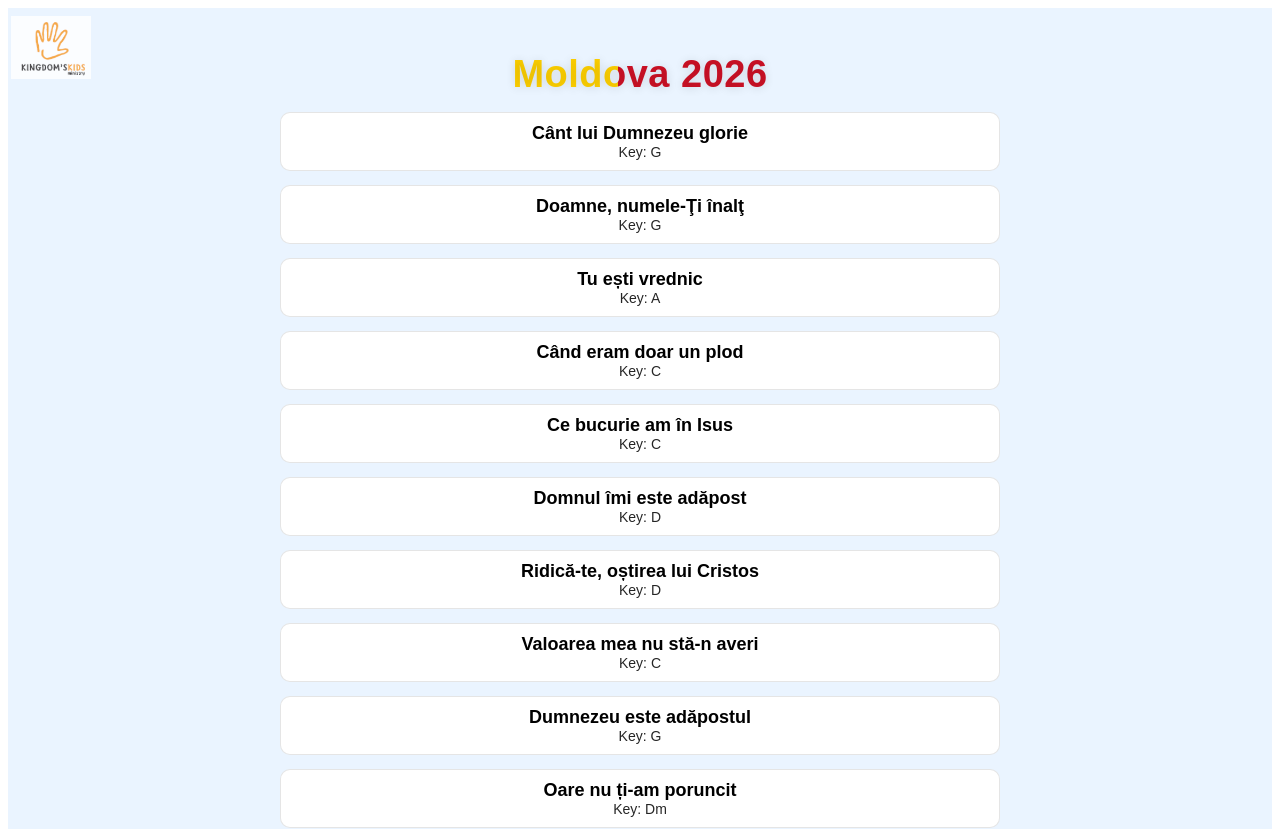
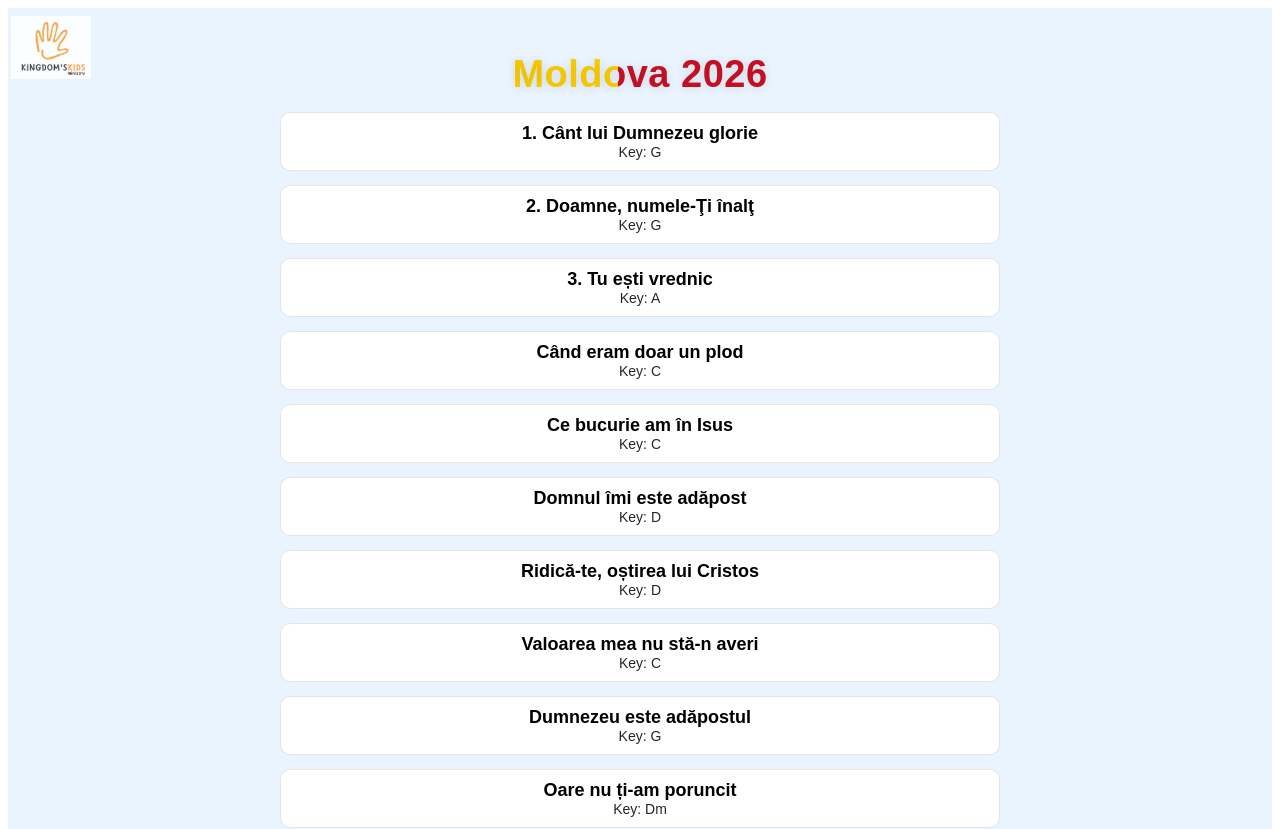
Before and after one commit to suiramchi-blip/moldova-song-book1, a React (Vite) app: page / in a window 1280 px wide. Shown: the top 829 px of the page. Built offline with nearby package versions, Linux system fonts and the light colour scheme.

Commit message:
Update App.tsx

```diff
--- a/src/App.tsx
+++ b/src/App.tsx
@@ -17,7 +17,7 @@ type Song = {
 const songsData: Song[] = [
   {
     id: 1,
-    title: "Cânt lui Dumnezeu glorie",
+    title: "1. Cânt lui Dumnezeu glorie",
     key: "G",
     youtube: "https://www.youtube.com/watch?v=JKoox3ZWKXk&list=RDJKoox3ZWKXk&start_radio=1",
     lyrics: `
@@ -88,7 +88,7 @@ Lui Dumnezeu glorie.
   },
   {
     id: 2,
-    title: "Doamne, numele-Ţi înalţ",
+    title: "2. Doamne, numele-Ţi înalţ",
     key: "G",
     youtube:
       "https://www.youtube.com/watch?v=WSYW6SyqioA&list=RDWSYW6SyqioA&start_radio=1",
@@ -132,7 +132,7 @@ Să fii înălţat mereu! :/
   },
   {
     id: 3,
-    title: "Tu ești vrednic",
+    title: "3. Tu ești vrednic",
     key: "A",
     youtube: "",
     lyrics: `
```
